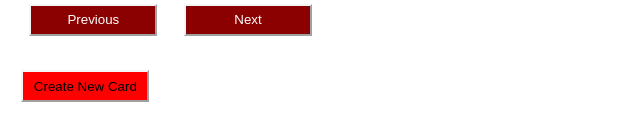
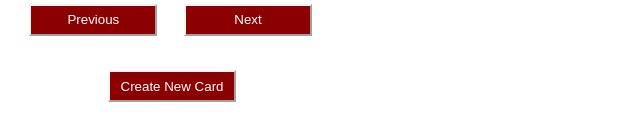
Before and after one commit to GriffithT16/FlashCards, a React (Create React App) app: page / in a window 1280 px wide. Shown: the part 322-462 px from the top of the page, without its empty margins (0-640 px from the left). Built offline with nearby package versions, Linux system fonts and the light colour scheme; no server answers.

Commit message:
Moved create new card button to line up better

```diff
--- a/src/App.js
+++ b/src/App.js
@@ -40,10 +40,11 @@ function App() {
             <button
               style={{
                 margin: "1em",
-                color: "black",
+                marginLeft: "7.5em",
+                color: "white",
                 height: "2rem",
                 width: "8rem",
-                backgroundColor: "red",
+                backgroundColor: "darkred",
                 borderColor: "whitesmoke",
               }}
               onClick={handleButtonClick}
```
